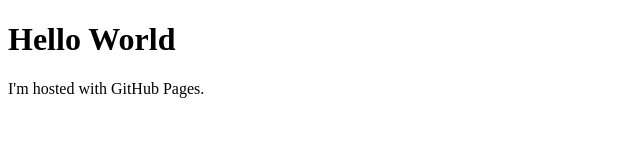
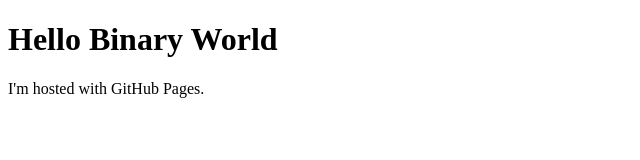
Before and after one commit to ByteHe/bytehe.github.io, a plain HTML site: page index.html in a window 1280 px wide. Shown: the whole page, without its empty margins (0-640 px from the left). Drawn offline with Linux system fonts and the light colour scheme.

Commit message:
Update index.html

```diff
--- a/index.html
+++ b/index.html
@@ -1,7 +1,7 @@
 <!DOCTYPE html>
 <html>
 <body>
-<h1>Hello World</h1>
+<h1>Hello Binary World</h1>
 <p>I'm hosted with GitHub Pages.</p>
 </body>
 </html>
```
